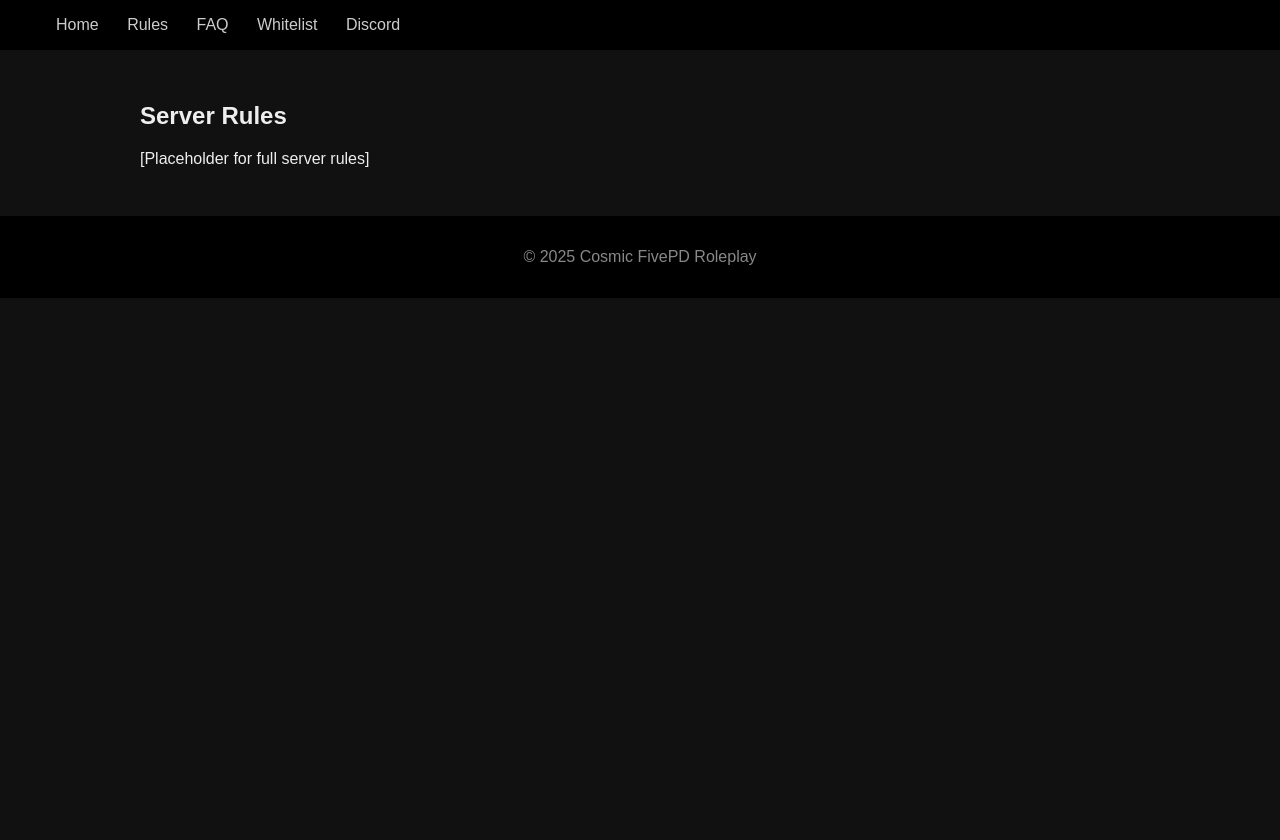
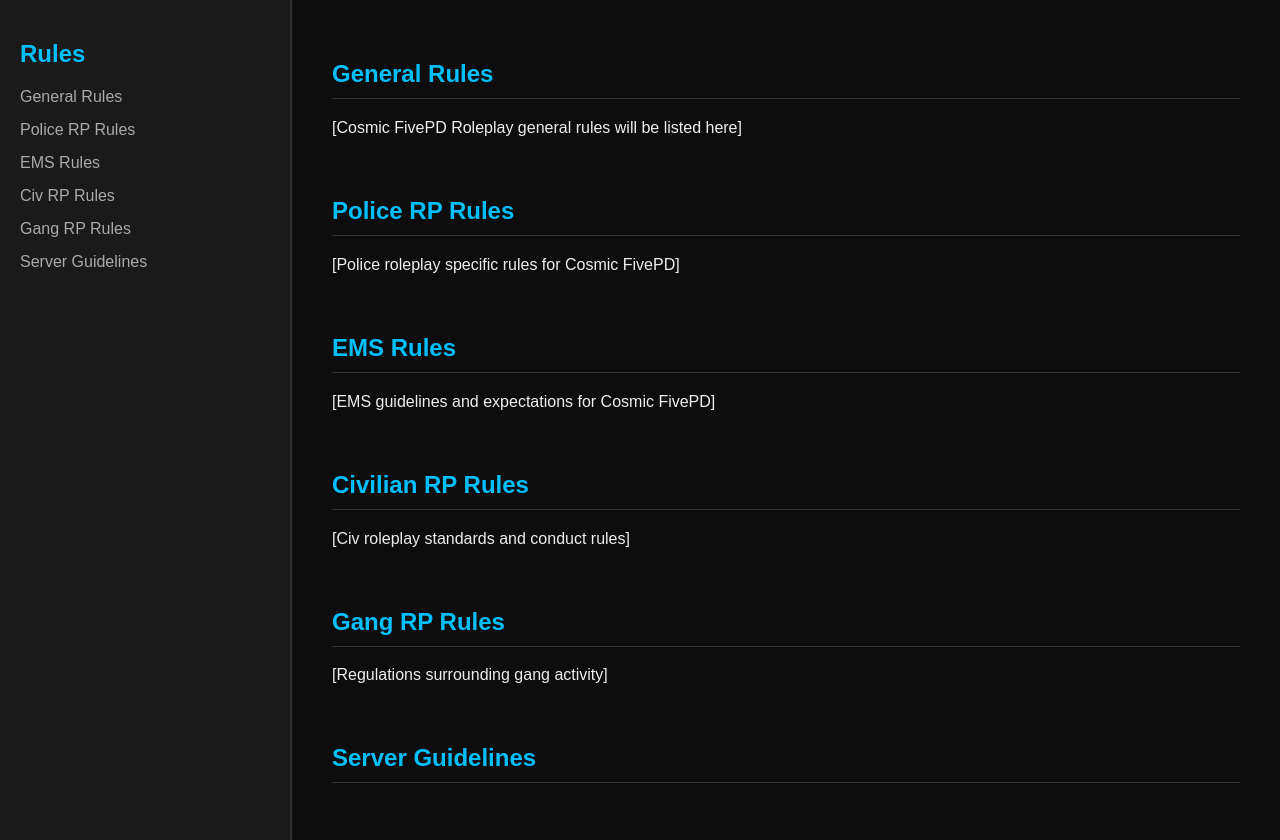
Before and after one commit to LucidWolfx/Cosmic-fbi, a plain HTML site: page rules.html in a window 1280 px wide. Before the commit the page ends 800 px from the top, so only its background shows below. Drawn offline with Linux system fonts and the light colour scheme.

Commit message:
Add files via upload

```diff
--- a/rules.html
+++ b/rules.html
@@ -1 +1,51 @@
-<!DOCTYPE html><html><head><title>Rules - Cosmic FivePD</title><link rel='stylesheet' href='style.css'></head><body><header><nav><a href='index.html'>Home</a> <a href='rules.html'>Rules</a> <a href='faq.html'>FAQ</a> <a href='whitelist.html'>Whitelist</a> <a href='discord.html'>Discord</a></nav></header><section class='content'><h1>Server Rules</h1><p>[Placeholder for full server rules]</p></section><footer>&copy; 2025 Cosmic FivePD Roleplay</footer></body></html>
+
+<!DOCTYPE html>
+<html lang="en">
+<head>
+  <meta charset="UTF-8" />
+  <meta name="viewport" content="width=device-width, initial-scale=1.0"/>
+  <title>Rules | Cosmic FivePD Roleplay</title>
+  <link rel="stylesheet" href="style.css" />
+</head>
+<body>
+  <div class="container">
+    <aside class="sidebar">
+      <h2>Rules</h2>
+      <ul>
+        <li><a href="#general">General Rules</a></li>
+        <li><a href="#cop">Police RP Rules</a></li>
+        <li><a href="#ems">EMS Rules</a></li>
+        <li><a href="#civ">Civ RP Rules</a></li>
+        <li><a href="#gangs">Gang RP Rules</a></li>
+        <li><a href="#server">Server Guidelines</a></li>
+      </ul>
+    </aside>
+    <main class="content">
+      <section id="general">
+        <h1>General Rules</h1>
+        <p>[Cosmic FivePD Roleplay general rules will be listed here]</p>
+      </section>
+      <section id="cop">
+        <h1>Police RP Rules</h1>
+        <p>[Police roleplay specific rules for Cosmic FivePD]</p>
+      </section>
+      <section id="ems">
+        <h1>EMS Rules</h1>
+        <p>[EMS guidelines and expectations for Cosmic FivePD]</p>
+      </section>
+      <section id="civ">
+        <h1>Civilian RP Rules</h1>
+        <p>[Civ roleplay standards and conduct rules]</p>
+      </section>
+      <section id="gangs">
+        <h1>Gang RP Rules</h1>
+        <p>[Regulations surrounding gang activity]</p>
+      </section>
+      <section id="server">
+        <h1>Server Guidelines</h1>
+        <p>[General server etiquette and enforcement expectations]</p>
+      </section>
+    </main>
+  </div>
+</body>
+</html>
--- a/style.css
+++ b/style.css
@@ -2,48 +2,62 @@
 body {
   margin: 0;
   font-family: Arial, sans-serif;
-  background-color: #111;
+  background-color: #0d0d0d;
   color: #eee;
+  display: flex;
+  height: 100vh;
 }
 
-header {
-  background-color: #000;
-  padding: 1rem 2rem;
+.container {
   display: flex;
-  justify-content: space-between;
-  align-items: center;
+  width: 100%;
 }
 
-header .logo {
+.sidebar {
+  width: 250px;
+  background: #1a1a1a;
+  padding: 20px;
+  border-right: 2px solid #333;
+  height: 100vh;
+  overflow-y: auto;
+}
+
+.sidebar h2 {
   font-size: 1.5rem;
   color: #00bfff;
 }
 
-nav a {
-  color: #ccc;
-  margin-left: 1.5rem;
-  text-decoration: none;
+.sidebar ul {
+  list-style: none;
+  padding: 0;
 }
 
-nav a:hover {
+.sidebar ul li {
+  margin-bottom: 15px;
+}
+
+.sidebar ul li a {
+  color: #aaa;
+  text-decoration: none;
+  transition: color 0.3s ease;
+}
+
+.sidebar ul li a:hover {
   color: #00bfff;
 }
 
-.hero {
-  background-color: #1a1a1a;
-  padding: 4rem 2rem;
-  text-align: center;
+.content {
+  padding: 40px;
+  overflow-y: auto;
+  flex-grow: 1;
 }
 
-.content {
-  padding: 2rem;
-  max-width: 1000px;
-  margin: auto;
+.content section {
+  margin-bottom: 60px;
 }
 
-footer {
-  text-align: center;
-  padding: 2rem;
-  background-color: #000;
-  color: #888;
+.content h1 {
+  color: #00bfff;
+  border-bottom: 1px solid #333;
+  padding-bottom: 10px;
 }
```
